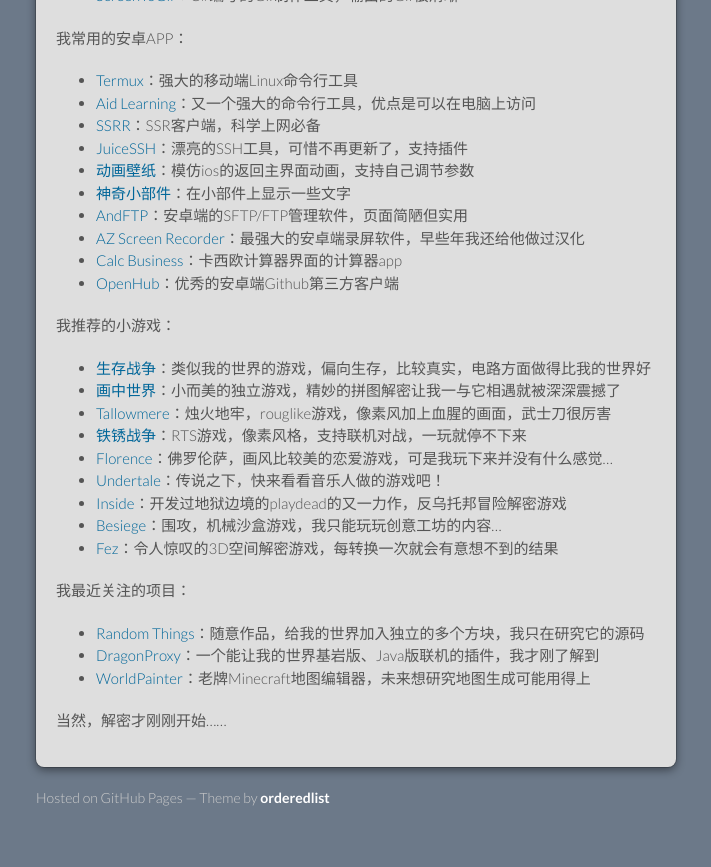
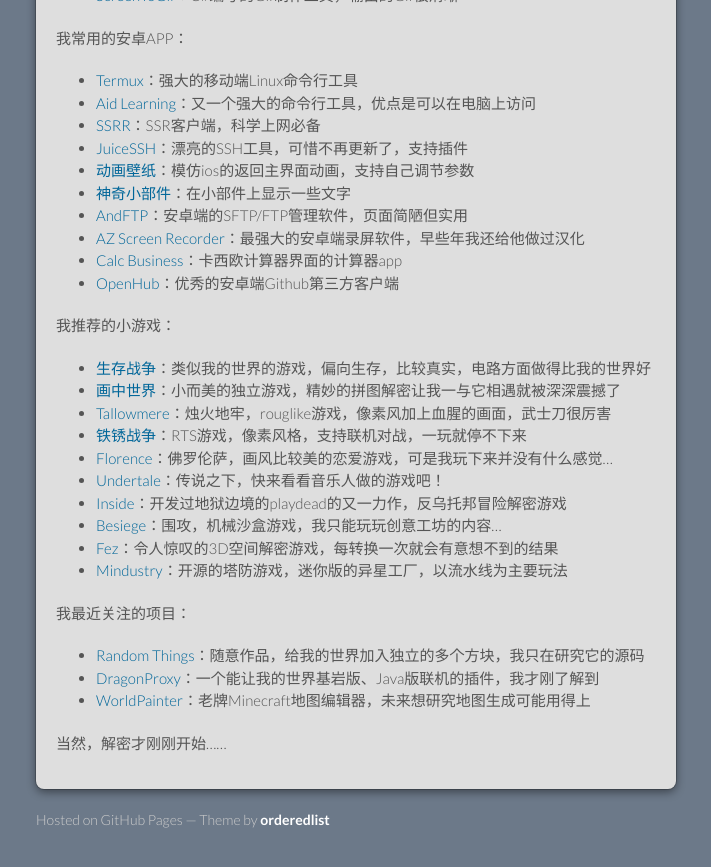
Before and after one commit to WangTingZheng/WangTingZheng.github.io, a Jekyll site: the page built from index.md, in a window 1280 px wide and 900 px high, scrolled down 1086 px. Shown: the top 867 px of the window, without its empty margins (284-995 px from the left). Built offline with Jekyll 4.4.1, drawn with Linux system fonts in a browser that asks for light colours; our own code applies the rules of GitHub Pages for plain Markdown files.

Commit message:
add mindustry

```diff
--- a/index.md
+++ b/index.md
@@ -64,6 +64,7 @@
 - [Inside](https://playdead.com/games/inside/)：开发过地狱边境的playdead的又一力作，反乌托邦冒险解密游戏
 - [Besiege](http://www.besiege.spiderlinggames.co.uk/)：围攻，机械沙盒游戏，我只能玩玩创意工坊的内容...
 - [Fez](http://www.fezgame.com/)：令人惊叹的3D空间解密游戏，每转换一次就会有意想不到的结果
+- [Mindustry](https://github.com/Anuken/Mindustry)：开源的塔防游戏，迷你版的异星工厂，以流水线为主要玩法
 
 
 我最近关注的项目：
```
